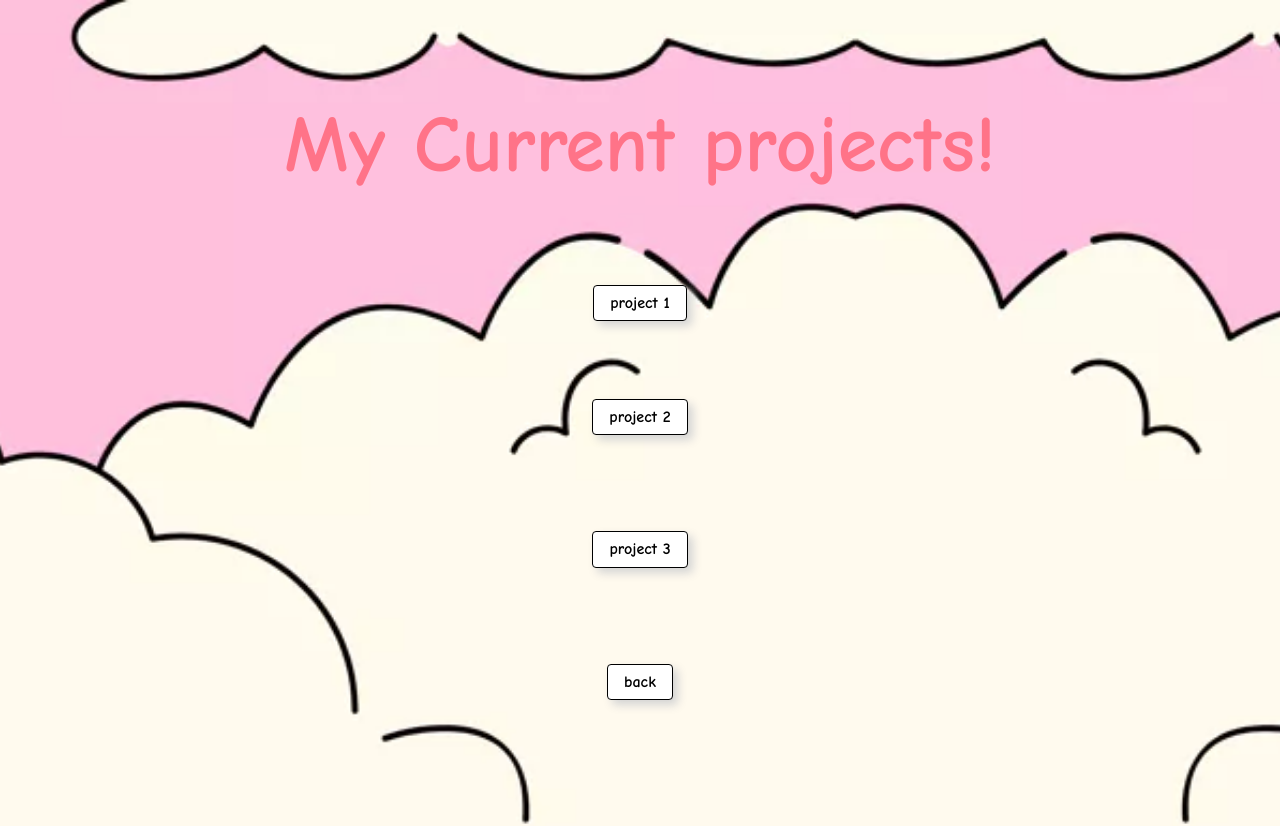
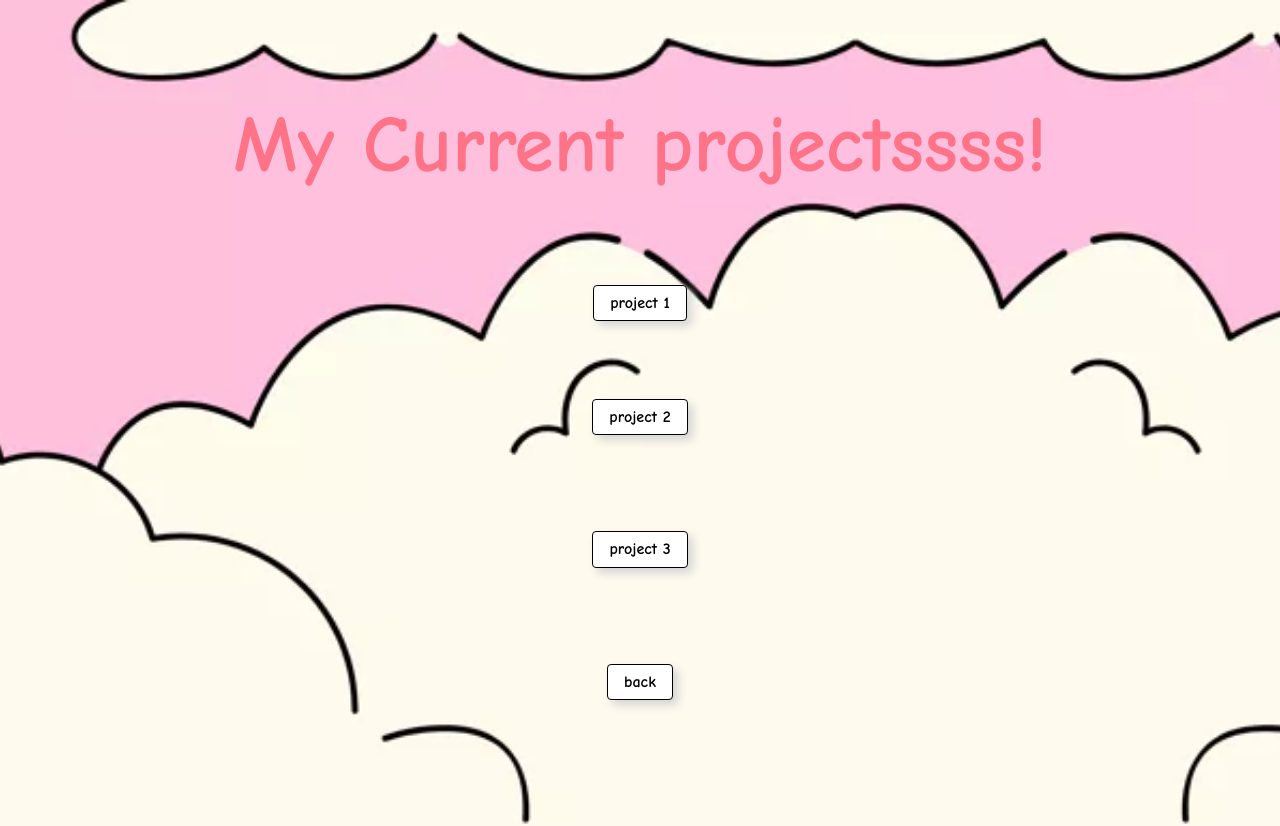
Before and after one commit to listicxkohe/Portfolio, a website built with Parcel: page my-projects-beta.html in a window 1280 px wide. Shown: the top 826 px of the page. Built offline with nearby package versions, Linux system fonts and the light colour scheme.

Commit message:
Add files via upload

```diff
--- a/my-projects-beta.html
+++ b/my-projects-beta.html
@@ -58,7 +58,7 @@
 
       <div class="my-projects-beta-container">
         <div class="my-projects-beta-pricing">
-          <h1 class="my-projects-beta-text">My Current projects!</h1>
+          <h1 class="my-projects-beta-text">My Current projectssss!</h1>
           <div class="my-projects-beta-card">
             <a href="project-1.html" class="my-projects-beta-navlink button">
               project 1
```
Also changed, not shown: 1 other file.
